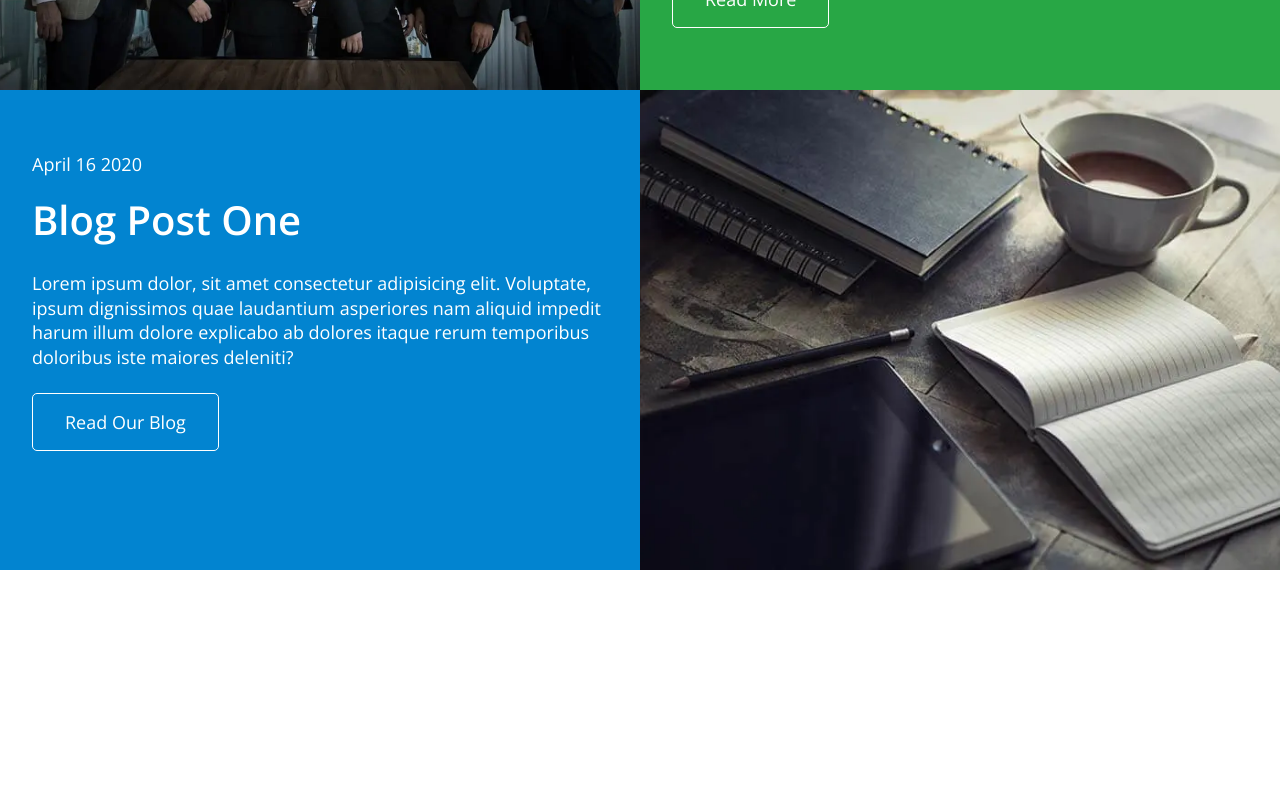
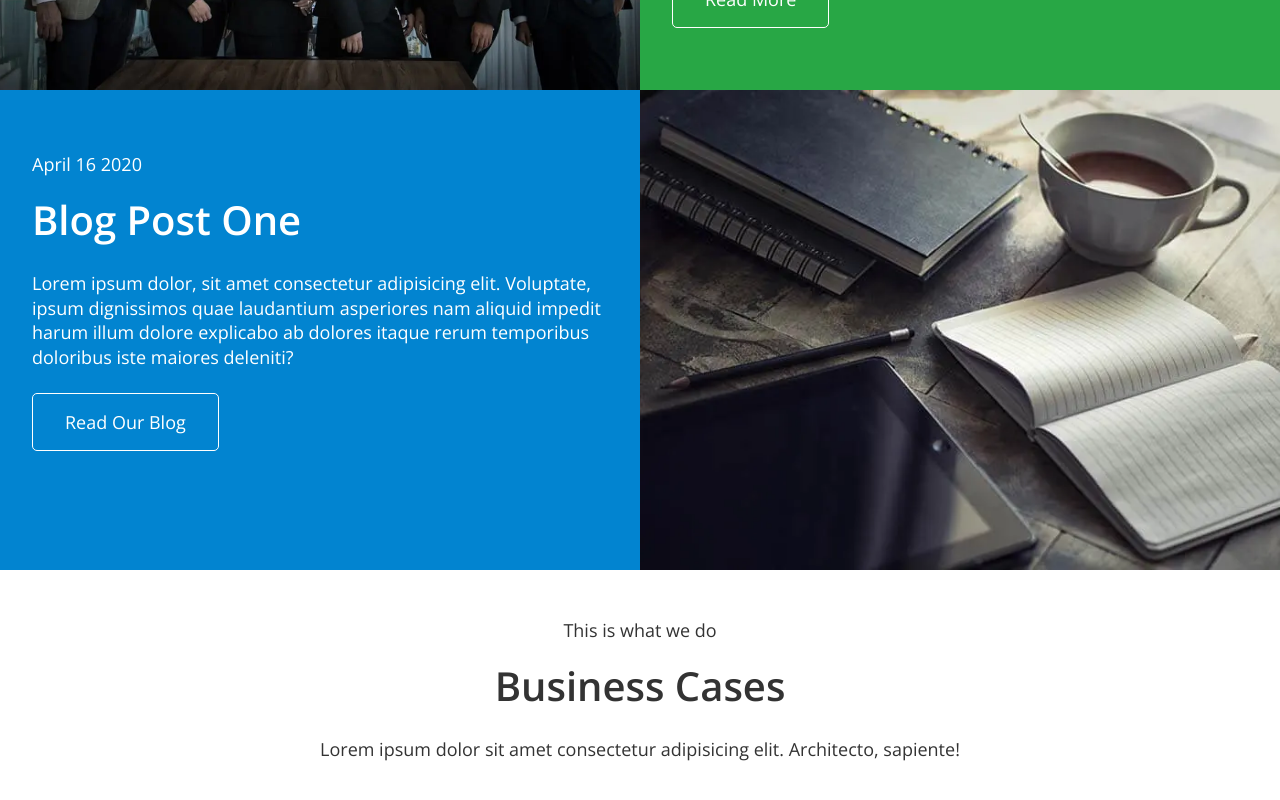
Before and after one commit to ElenaDiachenko/finance-ledger-test, a React (Vite) app: page / in a window 1280 px wide. Shown: the part 1371-2171 px from the top of the page. Before the commit the page ends 1941 px from the top, so only its background shows below. Built offline with nearby package versions, Linux system fonts and the light colour scheme.

Commit message:
cases section header

```diff
--- a/src/App.tsx
+++ b/src/App.tsx
@@ -1,6 +1,4 @@
-import Button from 'components/ui/button';
-import Container from 'components/ui/container';
-import { About, Header, Hero, Blog } from './components';
+import { About, Header, Hero, Blog, Cases } from './components';
 
 const App = () => {
  return (
@@ -10,6 +8,7 @@ const App = () => {
     <Hero />
     <About />
     <Blog />
+    <Cases />
    </main>
   </>
  );
--- a/src/components/About/index.tsx
+++ b/src/components/About/index.tsx
@@ -1,9 +1,9 @@
 import { ResponsiveImage, FullSizeSection, SectionTitle, Button } from 'components/ui';
+import { ContentBox, Desc, SubTitle } from './styles';
 import img from 'assets/images/home/people.jpg';
 import webp from 'assets/images/home/people.webp';
 import img2x from 'assets/images/home/people@2x.jpg';
 import webp2x from 'assets/images/home/people@2x.webp';
-import { ContentBox, Desc, SubTitle } from './styles';
 
 const About = () => {
  return (
--- a/src/components/Blog/index.tsx
+++ b/src/components/Blog/index.tsx
@@ -20,7 +20,13 @@ const Blog = () => {
      Read Our Blog
     </Button>
    </ContentBox>
-   <ResponsiveImage img={img} img2x={img2x} webp={webp} webp2x={webp2x} alt={'a group of blog'} />
+   <ResponsiveImage
+    img={img}
+    img2x={img2x}
+    webp={webp}
+    webp2x={webp2x}
+    alt={'office supplies on the table'}
+   />
   </FullSizeSection>
  );
 };
--- /dev/null
+++ b/src/components/Cases/index.tsx
@@ -0,0 +1,18 @@
+import { Container, SectionTitle } from 'components/ui';
+import { ContentBox, Desc, Section, SubTitle } from './styles';
+
+const Cases = () => {
+ return (
+  <Section>
+   <Container>
+    <ContentBox>
+     <SubTitle>This is what we do</SubTitle>
+     <SectionTitle>Business Cases</SectionTitle>
+     <Desc>Lorem ipsum dolor sit amet consectetur adipisicing elit. Architecto, sapiente!</Desc>
+    </ContentBox>
+   </Container>
+  </Section>
+ );
+};
+
+export default Cases;
--- /dev/null
+++ b/src/components/Cases/styles.ts
@@ -0,0 +1,26 @@
+import styled from 'styled-components';
+
+export const Section = styled.section`
+ color: ${({ theme }) => theme.colors.text};
+ padding: 56px 20px 40px;
+
+ @media ${({ theme }) => theme.device.tablet} {
+  padding: 48px 20px 40px;
+ }
+ @media ${({ theme }) => theme.device.desktop} {
+  padding: 80px 20px 86px;
+ }
+`;
+
+export const ContentBox = styled.div`
+ text-align: center;
+`;
+
+export const SubTitle = styled.p`
+ margin-bottom: 16px;
+`;
+
+export const Desc = styled.p`
+ margin-top: 24px;
+ margin-bottom: 30px;
+`;
--- a/src/components/index.ts
+++ b/src/components/index.ts
@@ -2,5 +2,6 @@ import Header from './Header';
 import Hero from './Hero';
 import About from './About';
 import Blog from './Blog';
+import Cases from './Cases';
 
-export { Header, Hero, About, Blog };
+export { Header, Hero, About, Blog, Cases };
```
